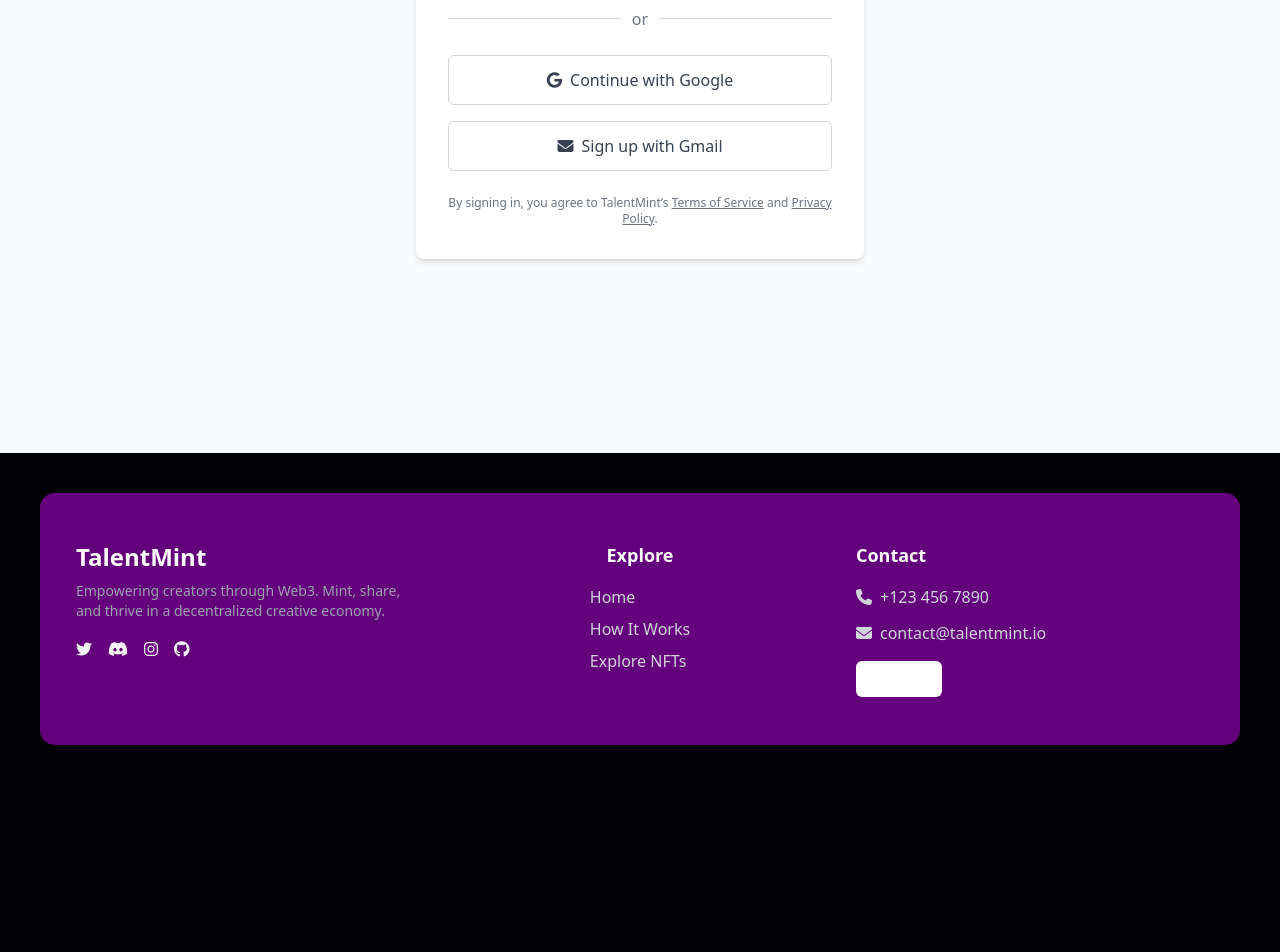
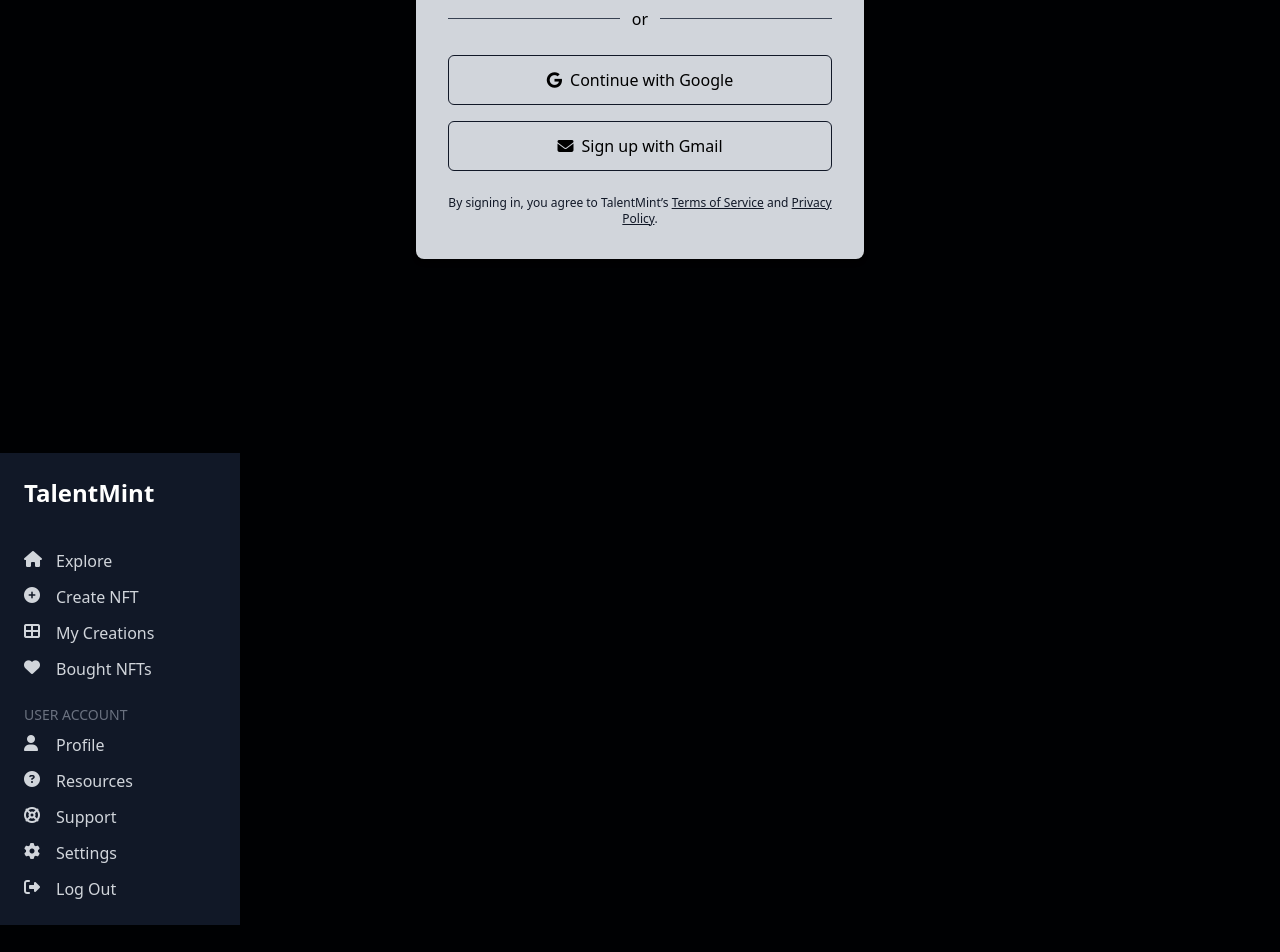
Before and after one commit to TalentMint/frontend, a React (Vite) app: page / in a window 1280 px wide. Shown: the part 2520-3472 px from the top of the page. Before the commit the page ends 3305 px from the top, so only its background shows below. Built offline with nearby package versions, Linux system fonts and the light colour scheme.

Commit message:
add to codebase

```diff
--- a/package.json
+++ b/package.json
@@ -10,6 +10,7 @@
     "preview": "vite preview"
   },
   "dependencies": {
+    "@heroicons/react": "^2.2.0",
     "framer-motion": "^12.15.0",
     "react": "^19.1.0",
     "react-dom": "^19.1.0",
--- a/src/LandingPage/HowItWorks.tsx
+++ b/src/LandingPage/HowItWorks.tsx
@@ -26,7 +26,7 @@
 
 const HowItWorks: React.FC = () => {
   return (
-    <section className="relative bg-gradient-to-r text-white py-20 px-4">
+    <section id="how-it-works" className="relative bg-gradient-to-r text-white py-20 px-4">
       <motion.div
         initial={{opacity: 0, y: 100}}
         whileInView={{opacity: 1, y: 0}}
--- a/src/Pages/Home.tsx
+++ b/src/Pages/Home.tsx
@@ -4,6 +4,7 @@
 import Footer from "../LandingPage/Footer"
 import HowItWorks from "../LandingPage/HowItWorks"
 import SignupPage from "../SigningIn/SignUp"
+import Sidebar from "../UserAccount/Sidebar"
 
 
 function Home() {
@@ -20,6 +21,7 @@
       </div>
       <ExplorePage />
       <SignupPage />
+      <Sidebar />
       <Footer />
    </div>
   )
--- a/src/Routes.tsx
+++ b/src/Routes.tsx
@@ -3,5 +3,5 @@
 
 export const routes = createBrowserRouter([
     { path: '/', element: <Home /> },
-    // { path: '', element: }
+    // { path: '/HowItWorks', element: }
 ])
--- a/src/SigningIn/SignUp.tsx
+++ b/src/SigningIn/SignUp.tsx
@@ -4,8 +4,8 @@
 
 const SignupPage: React.FC = () => {
   return (
-    <div className="min-h-screen flex items-center justify-center bg-gray-50 px-4">
-      <div className="max-w-md w-full bg-white rounded-lg shadow-md p-8 space-y-6">
+    <div className="min-h-screen flex items-center justify-center  px-4">
+      <div className="max-w-md w-full bg-gray-300 rounded-lg shadow-md p-8 space-y-6">
         <h1 className="text-2xl font-bold text-center">
           Sign Up
         </h1>
@@ -13,29 +13,27 @@
         <ReusableButton label="Connect Wallet" className="w-full rounded-[20px]" to=""/>
 
         <div className="flex items-center">
-          <hr className="flex-grow border-gray-300" />
-          <span className="px-3 text-gray-500">or</span>
-          <hr className="flex-grow border-gray-300" />
+          <hr className="flex-grow border-gray-700" />
+          <span className="px-3 text-black">or</span>
+          <hr className="flex-grow border-gray-700" />
         </div>
 
-        {/* Social Buttons */}
         <div className="space-y-4">
           <button
-            className="w-full flex items-center justify-center border border-gray-300 hover:bg-gray-100 text-gray-700 font-medium px-4 py-3 rounded-md transition"
+            className="w-full flex items-center justify-center border border-gray-900 hover:bg-gray-500 text-black  font-medium px-4 py-3 rounded-md transition"
           >
             <i className="fab fa-google mr-2"></i>
             Continue with Google
           </button>
           <button
-            className="w-full flex items-center justify-center border border-gray-300 hover:bg-gray-100 text-gray-700 font-medium px-4 py-3 rounded-md transition"
+            className="w-full flex items-center justify-center border  border-gray-900 hover:bg-gray-500 text-black   font-medium px-4 py-3 rounded-md transition"
           >
             <i className="fas fa-envelope mr-2"></i>
             Sign up with Gmail
           </button>
         </div>
 
-        {/* Disclaimer */}
-        <p className="text-xs text-center text-gray-500">
+        <p className="text-xs text-center text-gray-900">
           By signing in, you agree to TalentMint’s{" "}
           <Link to="/terms" className="underline hover:text-gray-700">
             Terms of Service
--- /dev/null
+++ b/src/UserAccount/Sidebar.tsx
@@ -0,0 +1,48 @@
+import React from "react";
+import { NavLink } from "react-router-dom";
+
+const Sidebar: React.FC = () => {
+  return (
+    <aside className="hidden lg:flex flex-col w-60 bg-gray-900 text-gray-300 p-6 space-y-6">
+      <h1 className="text-2xl font-bold text-white mb-4">TalentMint</h1>
+
+      <nav className="space-y-3">
+        <NavLink to="/dashboard/explore" className="flex items-center gap-3 hover:text-white">
+          <i className="fas fa-home w-5 h-5"></i> Explore
+        </NavLink>
+        <NavLink to="/dashboard/create" className="flex items-center gap-3 hover:text-white">
+          <i className="fas fa-plus-circle w-5 h-5"></i> Create NFT
+        </NavLink>
+        <NavLink to="/dashboard/my" className="flex items-center gap-3 hover:text-white">
+          <i className="fas fa-th-large w-5 h-5"></i> My Creations
+        </NavLink>
+        <NavLink to="/dashboard/bought" className="flex items-center gap-3 hover:text-white">
+          <i className="fas fa-heart w-5 h-5"></i> Bought NFTs
+        </NavLink>
+      </nav>
+
+      <div>
+        <h2 className="text-sm uppercase text-gray-500 mb-2">User account</h2>
+        <nav className="space-y-3">
+          <NavLink to="/profile" className="flex items-center gap-3 hover:text-white">
+            <i className="fas fa-user w-5 h-5"></i> Profile
+          </NavLink>
+          <NavLink to="/resources" className="flex items-center gap-3 hover:text-white">
+            <i className="fas fa-question-circle w-5 h-5"></i> Resources
+          </NavLink>
+          <NavLink to="/support" className="flex items-center gap-3 hover:text-white">
+            <i className="fas fa-life-ring w-5 h-5"></i> Support
+          </NavLink>
+          <NavLink to="/settings" className="flex items-center gap-3 hover:text-white">
+            <i className="fas fa-cog w-5 h-5"></i> Settings
+          </NavLink>
+          <NavLink to="/logout" className="flex items-center gap-3 hover:text-white">
+            <i className="fas fa-sign-out-alt w-5 h-5"></i> Log Out
+          </NavLink>
+        </nav>
+      </div>
+    </aside>
+  );
+};
+
+export default Sidebar;
```
Also changed, not shown: src/Pages/Dashboard.tsx (added), src/UserAccount/FilterTab.tsx (added), src/UserAccount/NftCard.tsx (added), src/UserAccount/Topbar.tsx (added), 1 other file (tests, documents, lock files or other folders).
